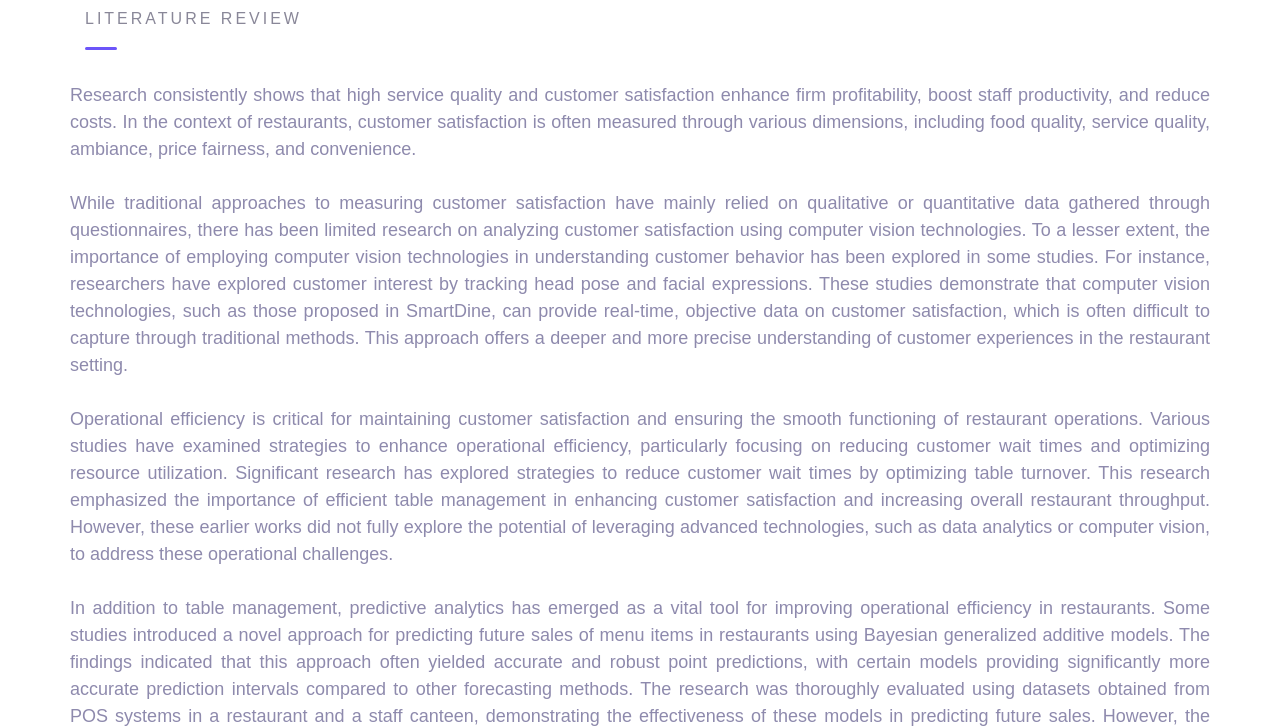
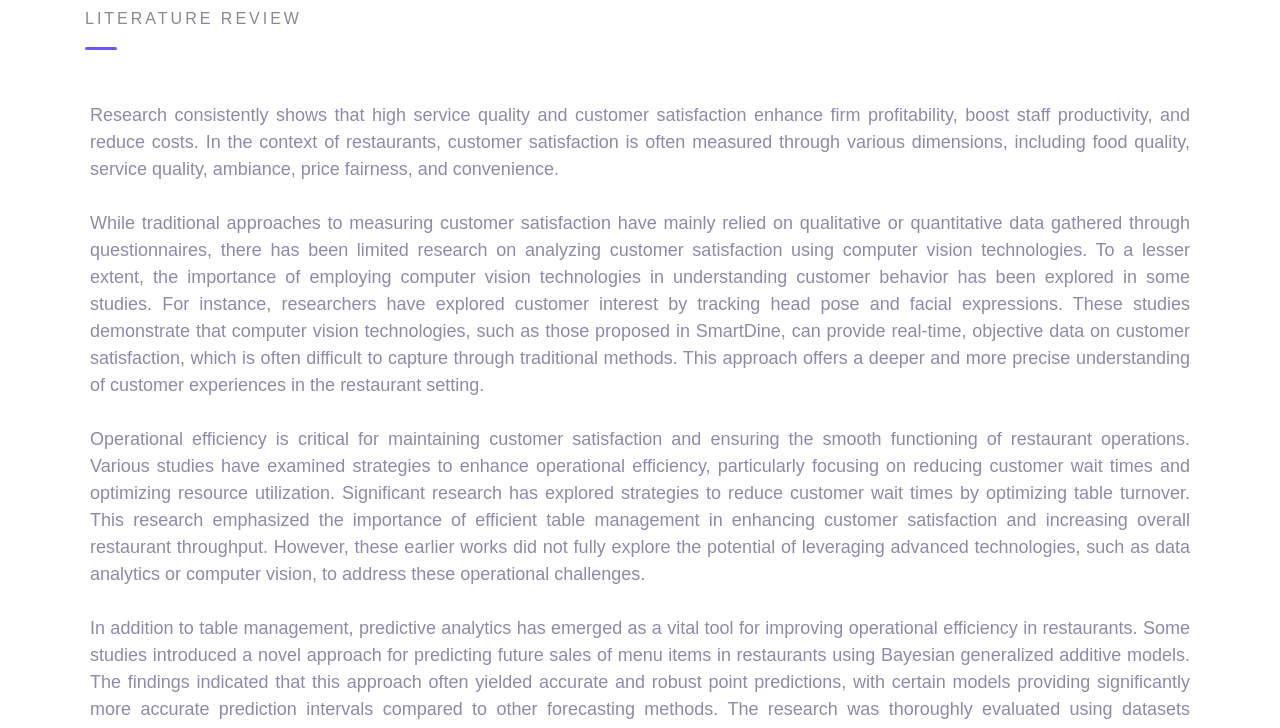
Before and after one commit to Kanishka00/SmartDine-web, a plain HTML site: page Litreview.html in a window 1280 px wide. Shown: the part 63-791 px from the top of the page. Drawn offline with Linux system fonts and the light colour scheme.

Commit message:
lit changes

```diff
--- a/Litreview.html
+++ b/Litreview.html
@@ -66,7 +66,7 @@
         <span class="subhead">LITERATURE REVIEW</span>
         <div class="divider"></div>
         <div class="row align-items-center reverse ">
-            <p class="text-lg text-grey mb-5" style="text-align: justify;">
+            <p class="text-lg text-grey mb-5" style="text-align: justify; margin: 20px;">
 
               Research consistently shows that high service quality and customer satisfaction enhance firm profitability, boost staff productivity, and reduce costs. In the context of restaurants, customer satisfaction is often measured through various dimensions, including food quality, service quality, ambiance, price fairness, and convenience.<br><br>
 
```
